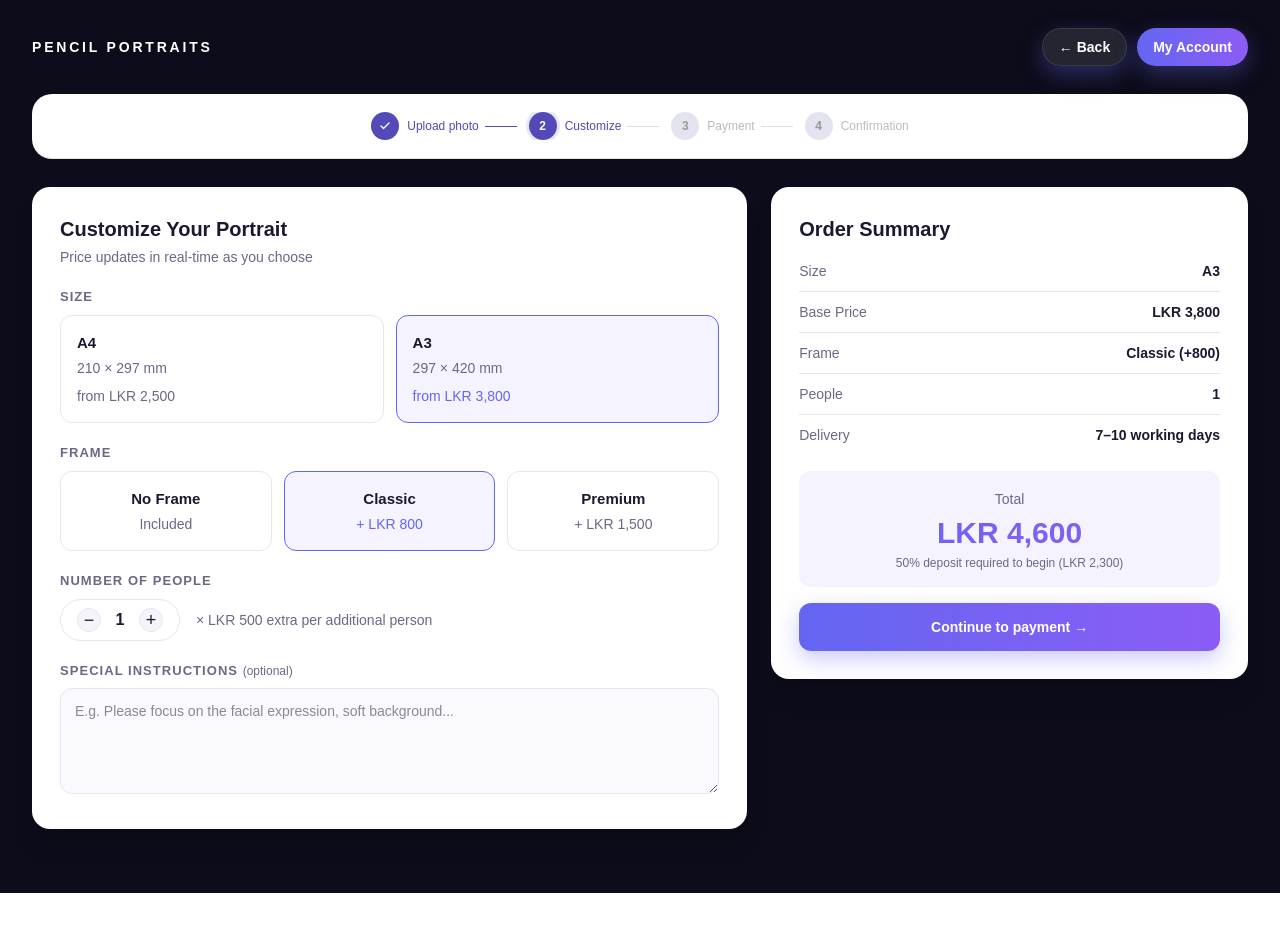
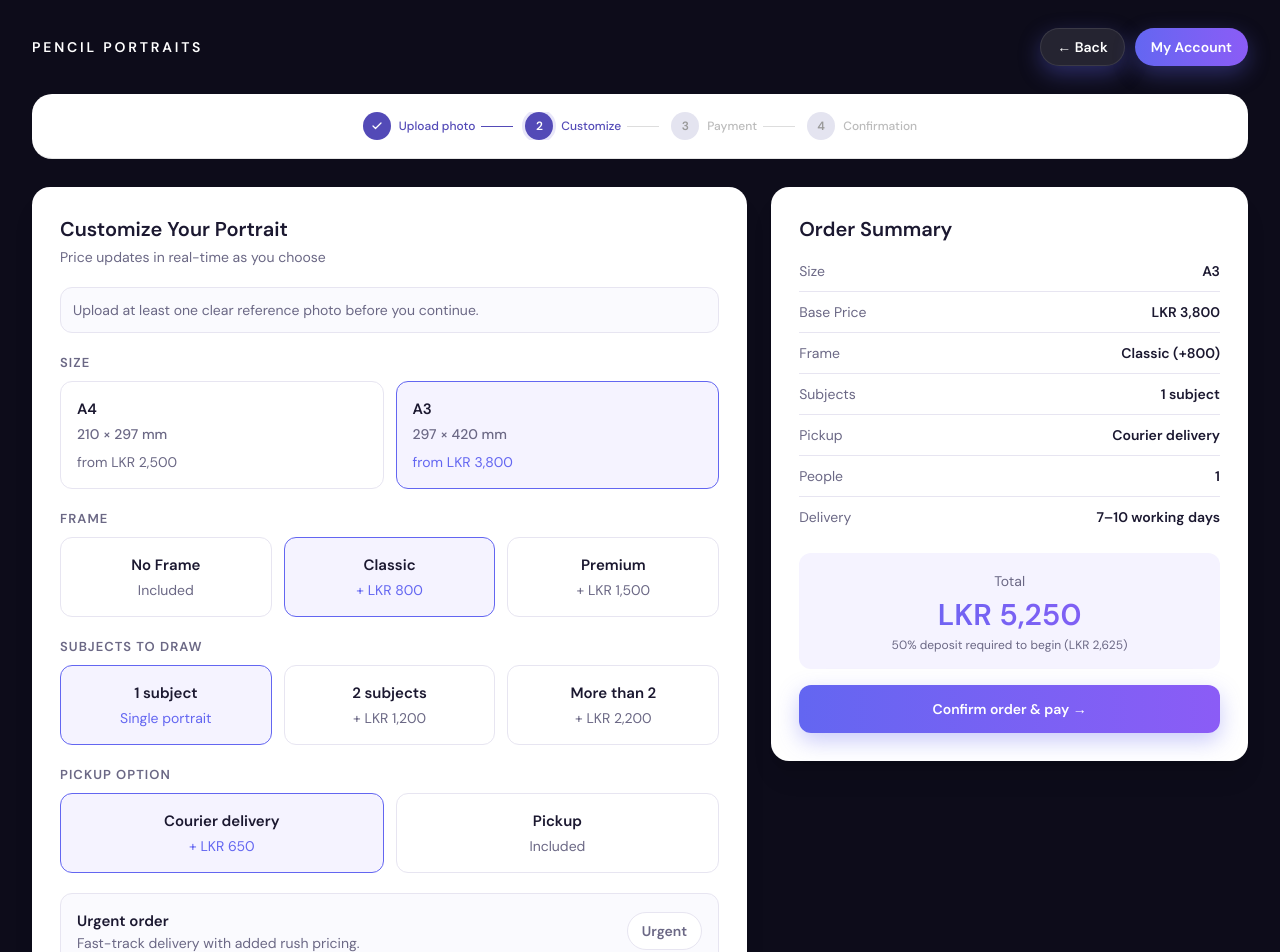
Before and after one commit to Vivid-Arts-Project/VividArts_FrontEnd, a React (Vite) app: page /commission/customize in a window 1280 px wide. Shown: the top 952 px of the page. Before the commit the page ends 893 px from the top, so only its background shows below. Built offline with nearby package versions, Linux system fonts and the light colour scheme; no server answers.

Commit message:
order updateted

```diff
--- a/src/index.css
+++ b/src/index.css
@@ -1,5 +1,5 @@
+@import url('https://fonts.googleapis.com/css2?family=Outfit:wght@400;500;600;700;800&family=DM+Sans:wght@300;400;500;600&family=JetBrains+Mono:wght@400;500&display=swap');
 @import "tailwindcss";
-@import url('https://fonts.googleapis.com/css2?family=Outfit:wght@400;500;600;700;800&family=DM+Sans:wght@300;400;500;600&family=JetBrains+Mono:wght@400;500&display=swap');
 
 html {
   scroll-behavior: smooth;
--- a/src/pages/CustomisePage.jsx
+++ b/src/pages/CustomisePage.jsx
@@ -1,5 +1,6 @@
 import { useMemo, useState } from "react";
 import Stepper from "../components/Stepper";
+import { showNotification } from "./NotificationContainer";
 
 const SIZES = [
   { id: "A4", label: "A4", dims: "210 × 297 mm", price: 2500 },
@@ -12,7 +13,21 @@ const FRAMES = [
   { id: "premium", label: "Premium", note: "+ LKR 1,500", price: 1500 },
 ];
 
+const SUBJECT_OPTIONS = [
+  { id: "one", label: "1 subject", note: "Single portrait", price: 0 },
+  { id: "two", label: "2 subjects", note: "+ LKR 1,200", price: 1200 },
+  { id: "more", label: "More than 2", note: "+ LKR 2,200", price: 2200 },
+];
+
+const PICKUP_OPTIONS = [
+  { id: "courier", label: "Courier delivery", note: "+ LKR 650", price: 650 },
+  { id: "pickup", label: "Pickup", note: "Included", price: 0 },
+];
+
 const EXTRA_PERSON = 500;
+const URGENT_BASE_PRICE = 2500;
+const URGENT_EXTRA_PER_DAY = 400;
+const MIN_DEADLINE_DAYS = 7;
 
 function fmt(n) {
   return `LKR ${n.toLocaleString("en-LK")}`;
@@ -21,29 +36,60 @@ function fmt(n) {
 export default function CustomisePage({ photoData, initialOrder = null, onNext = () => {}, onBack }) {
   const [sizeId, setSizeId] = useState(initialOrder?.sizeId ?? "A3");
   const [frameId, setFrameId] = useState(initialOrder?.frameId ?? "classic");
+  const [subjectId, setSubjectId] = useState(initialOrder?.subjectId ?? "one");
+  const [pickupId, setPickupId] = useState(initialOrder?.pickupId ?? "courier");
   const [people, setPeople] = useState(initialOrder?.people ?? 1);
+  const [isUrgent, setIsUrgent] = useState(initialOrder?.isUrgent ?? false);
+  const [deadlineDays, setDeadlineDays] = useState(initialOrder?.deadlineDays ?? MIN_DEADLINE_DAYS);
   const [notes, setNotes] = useState(initialOrder?.notes ?? "");
+  const [error, setError] = useState("");
 
   const size = SIZES.find((s) => s.id === sizeId);
   const frame = FRAMES.find((f) => f.id === frameId);
+  const subject = SUBJECT_OPTIONS.find((item) => item.id === subjectId);
+  const pickup = PICKUP_OPTIONS.find((item) => item.id === pickupId);
 
+  const urgentSurcharge = useMemo(() => {
+    if (!isUrgent) return 0;
+    return URGENT_BASE_PRICE + Math.max(0, deadlineDays - MIN_DEADLINE_DAYS) * URGENT_EXTRA_PER_DAY;
+  }, [deadlineDays, isUrgent]);
+
+  const peoplePrice = Math.max(0, people - 1) * EXTRA_PERSON;
   const total = useMemo(
-    () => size.price + frame.price + Math.max(0, people - 1) * EXTRA_PERSON,
-    [size, frame, people]
+    () => size.price + frame.price + subject.price + pickup.price + peoplePrice + urgentSurcharge,
+    [frame.price, peoplePrice, pickup.price, size.price, subject.price, urgentSurcharge]
   );
   const deposit = Math.round(total * 0.5);
+  const hasReferencePhoto = Boolean(photoData?.previewUrl || photoData?.photo);
 
   function handleContinue() {
+    if (!hasReferencePhoto) {
+      const message = "Please upload at least one high-resolution reference photo before continuing.";
+      setError(message);
+      showNotification("error", message);
+      return;
+    }
+
+    setError("");
     onNext({
       sizeId,
       frameId,
+      subjectId,
+      pickupId,
       people,
+      isUrgent,
+      deadlineDays,
       notes,
       size,
       frame,
+      subject,
+      pickup,
       basePrice: size.price,
       framePrice: frame.price,
-      peoplePrice: Math.max(0, people - 1) * EXTRA_PERSON,
+      subjectPrice: subject.price,
+      pickupPrice: pickup.price,
+      peoplePrice,
+      urgencyPrice: urgentSurcharge,
       total,
       deposit,
     });
@@ -78,7 +124,7 @@ export default function CustomisePage({ photoData, initialOrder = null, onNext =
             Price updates in real-time as you choose
           </p>
 
-          {photoData?.previewUrl && (
+          {hasReferencePhoto ? (
             <div className="mt-5 flex items-center gap-3 rounded-xl bg-[#f7f6ff] p-3">
               <img
                 src={photoData.previewUrl}
@@ -86,8 +132,12 @@ export default function CustomisePage({ photoData, initialOrder = null, onNext =
                 className="h-[52px] w-[52px] rounded-lg object-cover"
               />
               <span className="text-sm font-semibold text-[#6366f1]">
-                Reference photo uploaded ✓
+                High-resolution reference photo uploaded ✓
               </span>
+            </div>
+          ) : (
+            <div className="mt-5 rounded-xl border border-[#e7e5f1] bg-[#fafafe] p-3 text-sm text-[#6b6885]">
+              Upload at least one clear reference photo before you continue.
             </div>
           )}
 
@@ -101,17 +151,16 @@ export default function CustomisePage({ photoData, initialOrder = null, onNext =
                 type="button"
                 className={`flex flex-col gap-2 rounded-xl border p-4 text-left transition ${
                   sizeId === s.id
-                    ? "border-[#6366f1] bg-[#f5f3ff] "
+                    ? "border-[#6366f1] bg-[#f5f3ff]"
                     : "border-[#e7e5f1] bg-white"
-
                 }`}
                 onClick={() => setSizeId(s.id)}
               >
-                <span className="flex flex-col gap-1 text-[15px]   font-bold">
+                <span className="flex flex-col gap-1 text-[15px] font-bold">
                   {s.label}
-                  <small className="text-sm font-medium text-[#6b6885] ">{s.dims}</small>
+                  <small className="text-sm font-medium text-[#6b6885]">{s.dims}</small>
                 </span>
-                <span className={`text-sm ${sizeId === s.id ? "text-[#6366f1]" : "text-[#6b6885]" }`}>
+                <span className={`text-sm ${sizeId === s.id ? "text-[#6366f1]" : "text-[#6b6885]"}`}>
                   from {fmt(s.price)}
                 </span>
               </button>
@@ -139,6 +188,91 @@ export default function CustomisePage({ photoData, initialOrder = null, onNext =
                 </span>
               </button>
             ))}
+          </div>
+
+          <label className="mt-5 mb-2 block text-[13px] font-semibold uppercase tracking-[0.08em] text-[#6b6885]">
+            Subjects to draw
+          </label>
+          <div className="mb-1 grid gap-3 md:grid-cols-3">
+            {SUBJECT_OPTIONS.map((option) => (
+              <button
+                key={option.id}
+                type="button"
+                className={`flex flex-col items-center gap-1 rounded-xl border p-4 text-center transition ${
+                  subjectId === option.id
+                    ? "border-[#6366f1] bg-[#f5f3ff]"
+                    : "border-[#e7e5f1] bg-white"
+                }`}
+                onClick={() => setSubjectId(option.id)}
+              >
+                <span className="text-[15px] font-bold">{option.label}</span>
+                <span className={`text-sm ${subjectId === option.id ? "text-[#6366f1]" : "text-[#6b6885]"}`}>
+                  {option.note}
+                </span>
+              </button>
+            ))}
+          </div>
+
+          <label className="mt-5 mb-2 block text-[13px] font-semibold uppercase tracking-[0.08em] text-[#6b6885]">
+            Pickup option
+          </label>
+          <div className="mb-1 grid gap-3 md:grid-cols-2">
+            {PICKUP_OPTIONS.map((option) => (
+              <button
+                key={option.id}
+                type="button"
+                className={`flex flex-col items-center gap-1 rounded-xl border p-4 text-center transition ${
+                  pickupId === option.id
+                    ? "border-[#6366f1] bg-[#f5f3ff]"
+                    : "border-[#e7e5f1] bg-white"
+                }`}
+                onClick={() => setPickupId(option.id)}
+              >
+                <span className="text-[15px] font-bold">{option.label}</span>
+                <span className={`text-sm ${pickupId === option.id ? "text-[#6366f1]" : "text-[#6b6885]"}`}>
+                  {option.note}
+                </span>
+              </button>
+            ))}
+          </div>
+
+          <div className="mt-5 rounded-xl border border-[#e7e5f1] bg-[#fafafe] p-4">
+            <div className="flex items-center justify-between gap-3">
+              <div>
+                <h3 className="text-[15px] font-bold">Urgent order</h3>
+                <p className="text-sm text-[#6b6885]">Fast-track delivery with added rush pricing.</p>
+              </div>
+              <button
+                type="button"
+                onClick={() => setIsUrgent((value) => !value)}
+                className={`rounded-full px-3.5 py-2 text-sm font-semibold transition ${
+                  isUrgent
+                    ? "bg-[#6366f1] text-white"
+                    : "border border-[#e7e5f1] bg-white text-[#6b6885]"
+                }`}
+              >
+                {isUrgent ? "Urgent On" : "Urgent"}
+              </button>
+            </div>
+            <p className="mt-2 text-xs text-[#6b6885]">
+              Minimum deadline is 7 days. Adds {fmt(URGENT_BASE_PRICE)} + {fmt(URGENT_EXTRA_PER_DAY)} per extra day.
+            </p>
+            {isUrgent && (
+              <div className="mt-3 rounded-lg border border-[#e7e5f1] bg-white p-3">
+                <label className="mb-2 block text-[12px] font-semibold uppercase tracking-[0.08em] text-[#6b6885]">
+                  Delivery deadline
+                </label>
+                <select
+                  value={deadlineDays}
+                  onChange={(event) => setDeadlineDays(Number(event.target.value))}
+                  className="w-full rounded-lg border border-[#e7e5f1] bg-[#fafafe] px-3 py-2 text-sm outline-none focus:ring-2 focus:ring-[#6366f1]"
+                >
+                  <option value={7}>7 days (minimum)</option>
+                  <option value={10}>10 days</option>
+                  <option value={14}>14 days</option>
+                </select>
+              </div>
+            )}
           </div>
 
           <label className="mt-5 mb-2 block text-[13px] font-semibold uppercase tracking-[0.08em] text-[#6b6885]">
@@ -202,12 +336,26 @@ export default function CustomisePage({ photoData, initialOrder = null, onNext =
                 </dd>
               </div>
               <div className="flex justify-between border-b border-[#e7e5f1] py-2.5 text-sm">
+                <dt className="text-[#6b6885]">Subjects</dt>
+                <dd className="font-semibold">{subject.label}</dd>
+              </div>
+              <div className="flex justify-between border-b border-[#e7e5f1] py-2.5 text-sm">
+                <dt className="text-[#6b6885]">Pickup</dt>
+                <dd className="font-semibold">{pickup.label}</dd>
+              </div>
+              <div className="flex justify-between border-b border-[#e7e5f1] py-2.5 text-sm">
                 <dt className="text-[#6b6885]">People</dt>
                 <dd className="font-semibold">{people}</dd>
               </div>
+              {isUrgent && (
+                <div className="flex justify-between border-b border-[#e7e5f1] py-2.5 text-sm">
+                  <dt className="text-[#6b6885]">Urgent</dt>
+                  <dd className="font-semibold">{deadlineDays} days</dd>
+                </div>
+              )}
               <div className="flex justify-between py-2.5 text-sm">
                 <dt className="text-[#6b6885]">Delivery</dt>
-                <dd className="font-semibold">7–10 working days</dd>
+                <dd className="font-semibold">{isUrgent ? `${deadlineDays} days` : "7–10 working days"}</dd>
               </div>
             </dl>
 
@@ -221,17 +369,17 @@ export default function CustomisePage({ photoData, initialOrder = null, onNext =
               </span>
             </div>
 
+            {error && <p className="mt-3 text-sm font-medium text-[#e54d4d]">{error}</p>}
+
             <button
               type="button"
               onClick={handleContinue}
               className="mt-4 w-full rounded-xl bg-gradient-to-r from-[#6366f1] to-[#8b5cf6] px-4 py-3.5 text-sm font-semibold text-white shadow-[0_8px_22px_rgba(99,102,241,0.35)] transition hover:-translate-y-0.5 focus:outline-none focus:ring-2 focus:ring-[#a78bfa] focus:ring-offset-2 focus:ring-offset-white"
               style={{ color: "#ffffff" }}
             >
-              Continue to payment →
+              Confirm order & pay →
             </button>
           </section>
-
-
         </div>
       </main>
     </div>
--- a/src/pages/Payment.jsx
+++ b/src/pages/Payment.jsx
@@ -9,12 +9,19 @@ import Icon from '../components/Icon';
 const fallbackOrder = {
   size: { id: 'A3', label: 'A3' },
   frame: { id: 'classic', label: 'Classic' },
+  subject: { id: 'one', label: '1 subject' },
+  pickup: { id: 'courier', label: 'Courier delivery' },
   people: 1,
+  isUrgent: false,
+  deadlineDays: 7,
   basePrice: 3800,
   framePrice: 800,
+  subjectPrice: 0,
+  pickupPrice: 650,
   peoplePrice: 0,
-  total: 4600,
-  deposit: 2300,
+  urgencyPrice: 0,
+  total: 5250,
+  deposit: 2625,
 }
 const currencies = [
   { code: 'LKR', label: 'LKR – Sri Lankan rupee', rate: 1 },
@@ -121,8 +128,14 @@ export default function Payment({ order, onBack = () => {}, onComplete = () => {
         order: {
           sizeId: safeOrder.sizeId || safeOrder.size?.id,
           frameId: safeOrder.frameId || safeOrder.frame?.id,
+          subjectId: safeOrder.subjectId || safeOrder.subject?.id,
+          pickupId: safeOrder.pickupId || safeOrder.pickup?.id,
           people: safeOrder.people,
-          notes: safeOrder.notes || ''
+          isUrgent: Boolean(safeOrder.isUrgent),
+          deadlineDays: safeOrder.deadlineDays || 7,
+          notes: safeOrder.notes || '',
+          total: safeOrder.total,
+          deposit: safeOrder.deposit
         },
         customer: {
           firstName: 'Vivid',
```
